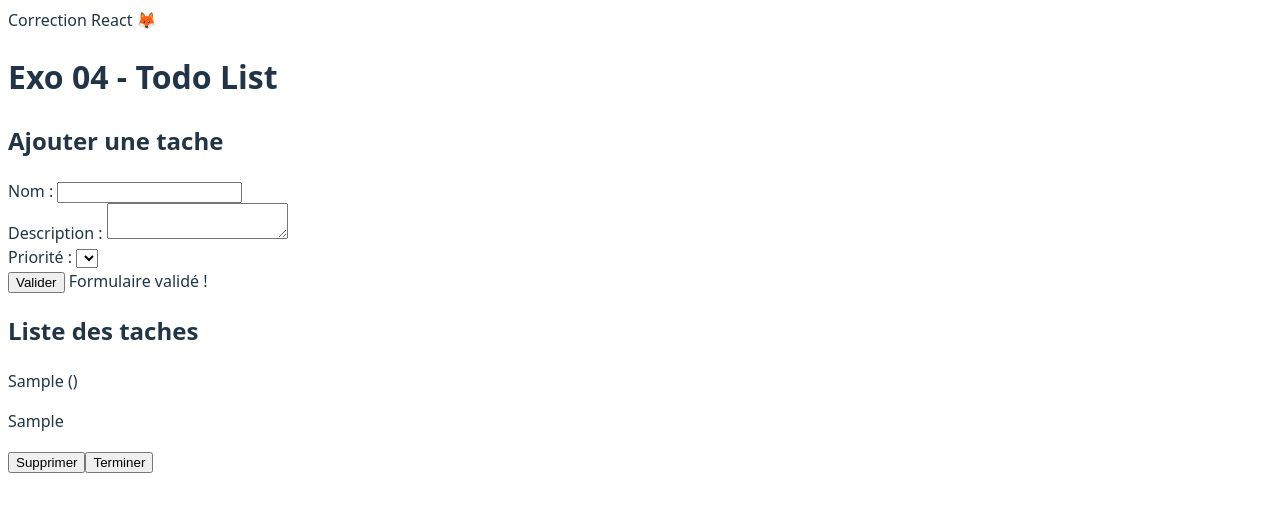
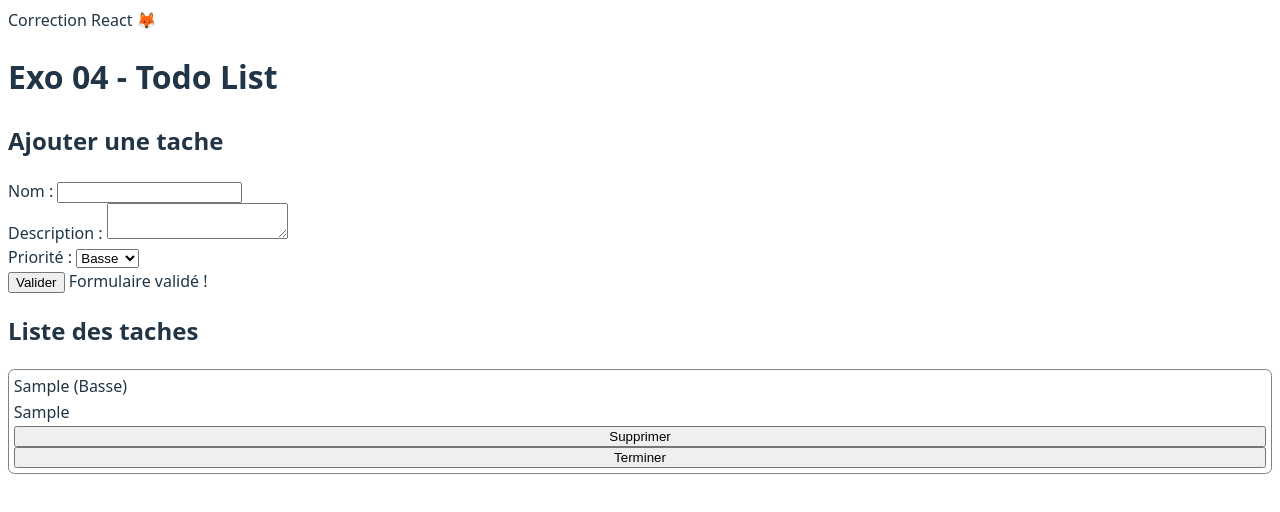
Before and after one commit to FormCours/BXL_FE2024_React__Exo_07, a React (Vite) app: page / in a window 1280 px wide. Both pictures are taken after typing "Sample", "Sample" into the empty fields and a click on the button "Valider". Shown: the top 512 px of the page. Built offline with nearby package versions, Linux system fonts and the light colour scheme.

Commit message:
Add Priority and Done  🤩

```diff
--- a/src/components/task-form/task-form.jsx
+++ b/src/components/task-form/task-form.jsx
@@ -1,4 +1,5 @@
 import { useActionState, useId } from "react";
+import { priorities } from "../../values/priority";
 
 const initialState = {
     data: null,
@@ -57,7 +58,11 @@ export default function TaskForm({ btnSubmitName = 'Valider', onSubmitCallback =
             <div>
                 <label htmlFor={inputId + '-priority'}>Priorité : </label>
                 <select id={inputId + '-priority'}
-                    name="priority" defaultValue={state.data?.priority}></select>
+                    name="priority" defaultValue={state.data?.priority}>
+                    {priorities.map(({ key, name }) => (
+                        <option value={key} key={key}>{name}</option>
+                    ))}
+                </select>
             </div>
             <div>
                 <button type="submit">{btnSubmitName}</button>
--- a/src/components/task-list/task-list.jsx
+++ b/src/components/task-list/task-list.jsx
@@ -1,25 +1,29 @@
+import { priorities } from "../../values/priority";
+import styles from "./task-list.module.css";
 
+function TaskCard({ name, desc, priority, id, isDone, onDelete = () => { }, onEnd = () => { } }) {
 
-function TaskCard({name, desc, priority, id, onDelete = () => {}, onEnd = () => {}}) {
+    const priorityName = priorities.find((element) => element.key == priority).name;
 
     return (
-        <div>
-            <p>{name} ({priority})</p>
+     // <div className={`${styles.task} ${(isDone) ? styles.done : ""}`}>
+        <div className={styles.task + ' ' + ((isDone) ? styles.done : "")}>
+            <p>{name} ({priorityName})</p>
             <p>{desc}</p>
-            <button onClick = {() => onDelete(id)}>Supprimer</button>
-            <button onClick = {() => onEnd(id)}>Terminer</button>
+            <button onClick={() => onDelete(id)}>Supprimer</button>
+            <button onClick={() => onEnd(id)} disabled={isDone} >Terminer</button>
         </div>
-    )
+    );
 }
 
 
-export default function TaskList({tasks, onDeleteCallback, onEndCallback}) {
+export default function TaskList({ tasks, onDeleteCallback, onEndCallback }) {
 
     return (
         <div>
             {tasks.map(element => (
-                <TaskCard {...element} key={element.id} onDelete={onDeleteCallback} onEnd={onEndCallback}/>
+                <TaskCard {...element} key={element.id} onDelete={onDeleteCallback} onEnd={onEndCallback} />
             ))}
         </div>
-    )
+    );
 }
--- /dev/null
+++ b/src/components/task-list/task-list.module.css
@@ -0,0 +1,27 @@
+.task {
+    border: 0.1ch solid grey;
+    border-radius: 0.4em;
+    margin-bottom: 1ch;
+    padding: 0.3em;
+
+    display: flex;
+    flex-direction: column;
+}
+
+.task:last-child {
+    margin-bottom: 0;
+}
+
+.task * {
+    margin: 0;
+    min-height: 1.6em;
+}
+
+.task.done {
+    background: repeating-linear-gradient(
+        -45deg,
+        rgba(221, 160, 221, 0.4) 0,
+        rgba(221, 160, 221, 0.4) 1em,
+        rgba(255, 105, 180, 0.4) 1em,
+        rgba(255, 105, 180, 0.4) 2em);
+}
--- a/src/features/todo-app/todo-app.jsx
+++ b/src/features/todo-app/todo-app.jsx
@@ -5,7 +5,7 @@ import { useState } from "react";
 
 export default function TodoApp() {
 
-    const [tasks, setTasks] = useState([])
+    const [tasks, setTasks] = useState([]);
 
     const handleAddTask = (data) => {
         const task = {
@@ -15,21 +15,28 @@ export default function TodoApp() {
             priority: data.priority,
             isDone: false
 
-        }
-        setTasks(prevTask => [...prevTask, task])
-    }
+        };
+        setTasks(prevTask => [...prevTask, task]);
+    };
 
     const handleDeleteTask = (id) => {
-        setTasks(prevTask => prevTask.filter((element) => element.id !== id))
-    }
+        setTasks(prevTask => prevTask.filter((element) => element.id !== id));
+    };
 
+    const handleOnEndTask = (id) => {
+        setTasks(preview =>
+            preview.map((theTask) =>
+                theTask.id === id ? { ...theTask, isDone: true } : theTask
+            )
+        );
+    };
     return (
         <div>
             <h2>Ajouter une tache</h2>
-            <TaskForm onSubmitCallback={handleAddTask}/>
+            <TaskForm onSubmitCallback={handleAddTask} />
 
             <h2>Liste des taches</h2>
-            <TaskList tasks={tasks} onDeleteCallback={handleDeleteTask}/>
+            <TaskList tasks={tasks} onDeleteCallback={handleDeleteTask} onEndCallback={handleOnEndTask} />
         </div>
-    )
+    );
 }
--- /dev/null
+++ b/src/values/priority.js
@@ -0,0 +1,5 @@
+export const priorities = [
+    { key: "1", name: "Basse" },
+    { key: "2", name: "Moyen" },
+    { key: "3", name: "Urgent" }
+];
```
